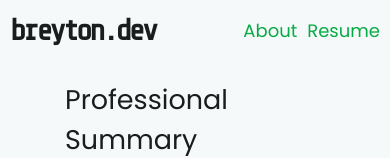
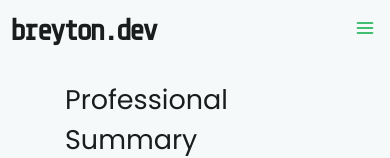
Before and after one commit to bbarber9/personal-website, a React (Create React App) app in the folder packages/frontend/: page /resume in a window 390 px wide. Shown: the top 158 px of the page. Built offline with nearby package versions, Linux system fonts and the light colour scheme.

Commit message:
Fix links condensing

```diff
--- a/packages/frontend/package.json
+++ b/packages/frontend/package.json
@@ -13,6 +13,7 @@
     "polished": "^4.0.4",
     "react": "^17.0.1",
     "react-dom": "^17.0.1",
+    "react-icons": "^3.11.0",
     "react-router-dom": "^5.2.0",
     "react-scripts": "4.0.0",
     "styled-components": "5.2.1",
--- a/packages/frontend/public/index.html
+++ b/packages/frontend/public/index.html
@@ -24,7 +24,7 @@
       work correctly both with client-side routing and a non-root public URL.
       Learn how to configure a non-root public URL by running `npm run build`.
     -->
-    <title>React App</title>
+    <title>breyton.dev</title>
   </head>
   <body>
     <noscript>You need to enable JavaScript to run this app.</noscript>
--- a/packages/frontend/src/NavBar.tsx
+++ b/packages/frontend/src/NavBar.tsx
@@ -1,6 +1,8 @@
 import React, { useEffect, useState } from "react";
 import styled from "styled-components";
-import { Link } from "react-router-dom";
+import { Link as RouterLink } from "react-router-dom";
+import { FiMenu } from "react-icons/fi";
+import { SideDrawer } from "./SideDrawer";
 
 interface NavBarProps {}
 interface NavBarContainerProps {
@@ -12,7 +14,7 @@ const NavBarContainer = styled.nav<NavBarContainerProps>`
   flex-direction: row;
   align-items: center;
   justify-content: space-between;
-  padding-left: 10px;
+  padding: 0px 10px;
   height: 60px;
   width: 100%;
   background-color: ${({ theme }) => theme.colors.neutral.light4};
@@ -36,8 +38,55 @@ const LinkSpace = styled.div`
   padding-right: 10px;
 `;
 
+const HamButton = styled.button`
+  border: none;
+  background-color: ${({ theme }) => theme.colors.neutral.light4};
+  color: ${({ theme }) => theme.colors.primary.base};
+  padding: 5px;
+  font-size: 20px;
+  border-radius: 3px;
+  cursor: pointer;
+  :hover {
+    background-color: ${({ theme }) => theme.colors.neutral.light};
+  }
+`;
+
+const MenuItemContainer = styled.div`
+  width: 100%;
+  display: grid;
+  grid-template-rows: auto;
+  grid-row-gap: 5px;
+`;
+
+const MenuHeader = styled.div`
+  width: 100%;
+  display: flex;
+  flex-direction: row;
+  padding: 10px;
+  font-size: 20px;
+  border-bottom: 1px solid ${({ theme }) => theme.colors.primary.base};
+`;
+
+const MenuItem = styled.div`
+  width: 100%;
+  display: flex;
+  flex-direction: row;
+  padding-left: 10px;
+`;
+
+const Link = styled(RouterLink)`
+  font-size: 20px;
+`;
+
+const MOBILE_THRESHOLD = 768;
+
 export const NavBar = (props: NavBarProps): JSX.Element => {
   const [showShadow, setShowShadow] = useState(false);
+  const [useHamburger, setUseHamburger] = useState(
+    window.innerWidth < MOBILE_THRESHOLD
+  );
+  const [hamburgerOpen, setHamburgerOpen] = useState(false);
+  // Add shadow on scroll
   useEffect(() => {
     const listener = () => {
       if (window.scrollY <= 0) {
@@ -50,14 +99,57 @@ export const NavBar = (props: NavBarProps): JSX.Element => {
     return () => {
       window.removeEventListener("scroll", listener);
     };
-  });
+  }, []);
+
+  // Switch to hamburger menu at certain width
+  useEffect(() => {
+    const listener = () => {
+      if (window.innerWidth < MOBILE_THRESHOLD) {
+        setUseHamburger(true);
+        return;
+      }
+      setUseHamburger(false);
+    };
+    window.addEventListener("resize", listener);
+    return () => {
+      window.removeEventListener("resize", listener);
+    };
+  }, []);
   return (
     <NavBarContainer shadow={showShadow}>
       <LogoText>breyton.dev</LogoText>
-      <LinkSpace>
-        <Link to="/">About</Link>
-        <Link to="/resume">Resume</Link>
-      </LinkSpace>
+      <SideDrawer
+        open={hamburgerOpen}
+        onClose={() => {
+          setHamburgerOpen(false);
+        }}
+      >
+        <MenuItemContainer>
+          <MenuHeader>Quick Links</MenuHeader>
+          <MenuItem>
+            <Link to="/">About</Link>
+          </MenuItem>
+          <MenuItem>
+            <Link to="/resume">Resume</Link>
+          </MenuItem>
+        </MenuItemContainer>
+      </SideDrawer>
+      {useHamburger ? (
+        <>
+          <HamButton
+            onClick={() => {
+              setHamburgerOpen(true);
+            }}
+          >
+            <FiMenu />
+          </HamButton>
+        </>
+      ) : (
+        <LinkSpace>
+          <Link to="/">About</Link>
+          <Link to="/resume">Resume</Link>
+        </LinkSpace>
+      )}
     </NavBarContainer>
   );
 };
--- /dev/null
+++ b/packages/frontend/src/SideDrawer.tsx
@@ -0,0 +1,43 @@
+import React from "react";
+import styled from "styled-components";
+
+interface SideDrawerProps {
+  open: boolean;
+  onClose: () => void;
+  children: React.ReactNode;
+}
+
+interface Openable {
+  open: boolean;
+}
+
+const Backdrop = styled.div<Openable>`
+  position: fixed;
+  top: 0;
+  left: 0;
+  height: 100%;
+  width: 100%;
+  z-index: 1;
+  transform: ${({ open }) => (open ? "none" : "translateX(100%)")};
+  transition: 0.3s;
+`;
+
+const Drawer = styled.div`
+  position: fixed;
+  height: 100%;
+  width: 300px;
+  top: 0;
+  right: 0;
+  z-index: 2;
+  background-color: ${({ theme }) => theme.colors.neutral.light4};
+  box-shadow: 0px 0px 5px ${({ theme }) => theme.colors.neutral.dark};
+`;
+
+export const SideDrawer = (props: SideDrawerProps): JSX.Element => {
+  const { open, onClose, children } = props;
+  return (
+    <Backdrop open={open} onClick={onClose}>
+      <Drawer>{children}</Drawer>
+    </Backdrop>
+  );
+};
--- a/packages/frontend/src/WorkHistory.tsx
+++ b/packages/frontend/src/WorkHistory.tsx
@@ -1,4 +1,4 @@
-import React, { useEffect, useState } from "react";
+import React, { useState } from "react";
 import styled from "styled-components";
 import { getWorkHistory } from "./dataUtils";
 import type { WorkHistoryCompany } from "./types";
@@ -9,17 +9,16 @@ export interface WorkHistoryProps {}
 export const WorkHistory = (props: WorkHistoryProps): JSX.Element => {
   const [workHistoryItems, setWorkHistoryItems] = useState<
     WorkHistoryCompany[]
-  >([]);
-  useEffect(() => {
-    setWorkHistoryItems(getWorkHistory());
-  }, []);
+  >(getWorkHistory());
   return (
     <>
       {workHistoryItems.map((company) => (
         <>
-          <a href={company.link} target="_blank" rel="noreferrer">
-            <h3>{company.name}</h3>
-          </a>
+          <h3>
+            <a href={company.link} target="_blank" rel="noreferrer">
+              {company.name}
+            </a>
+          </h3>
           {company.positions.map((position) => (
             <WorkHistoryPositionSection position={position} />
           ))}
```
Also changed, not shown: 1 other file (tests, documents, lock files or other folders).
